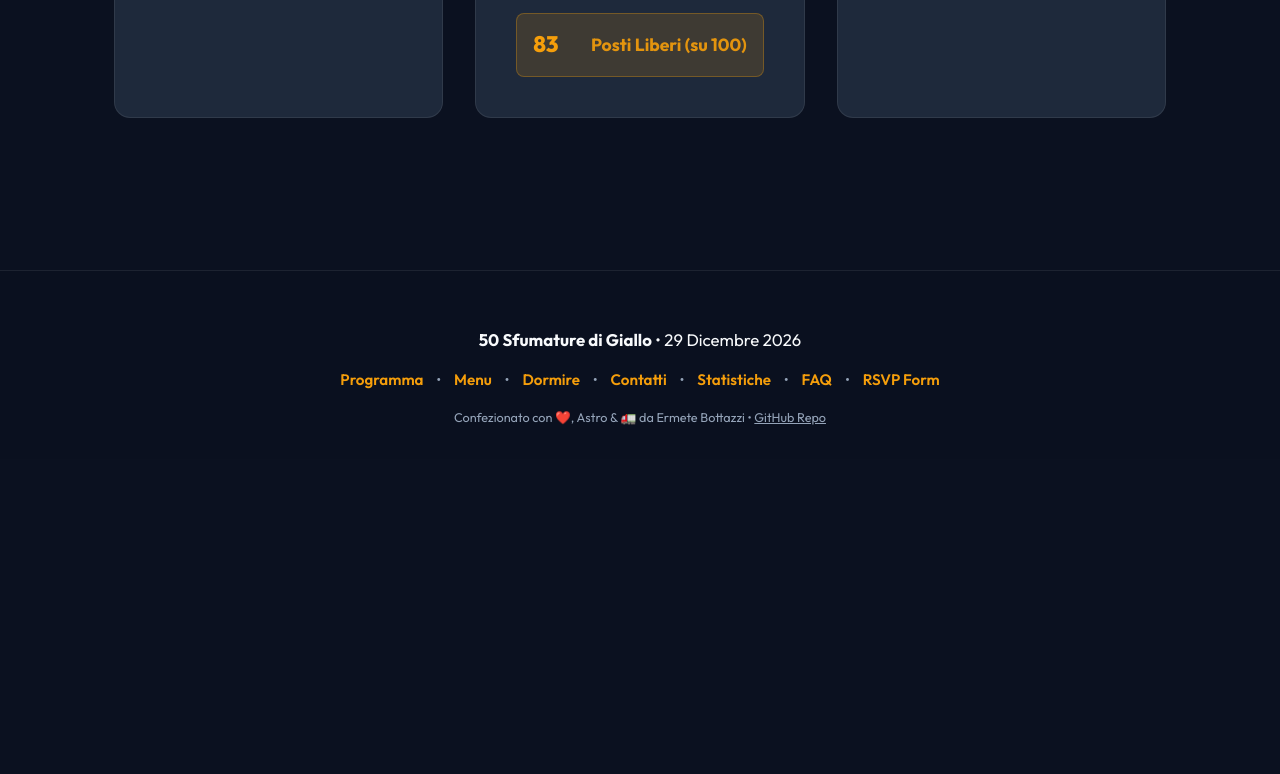
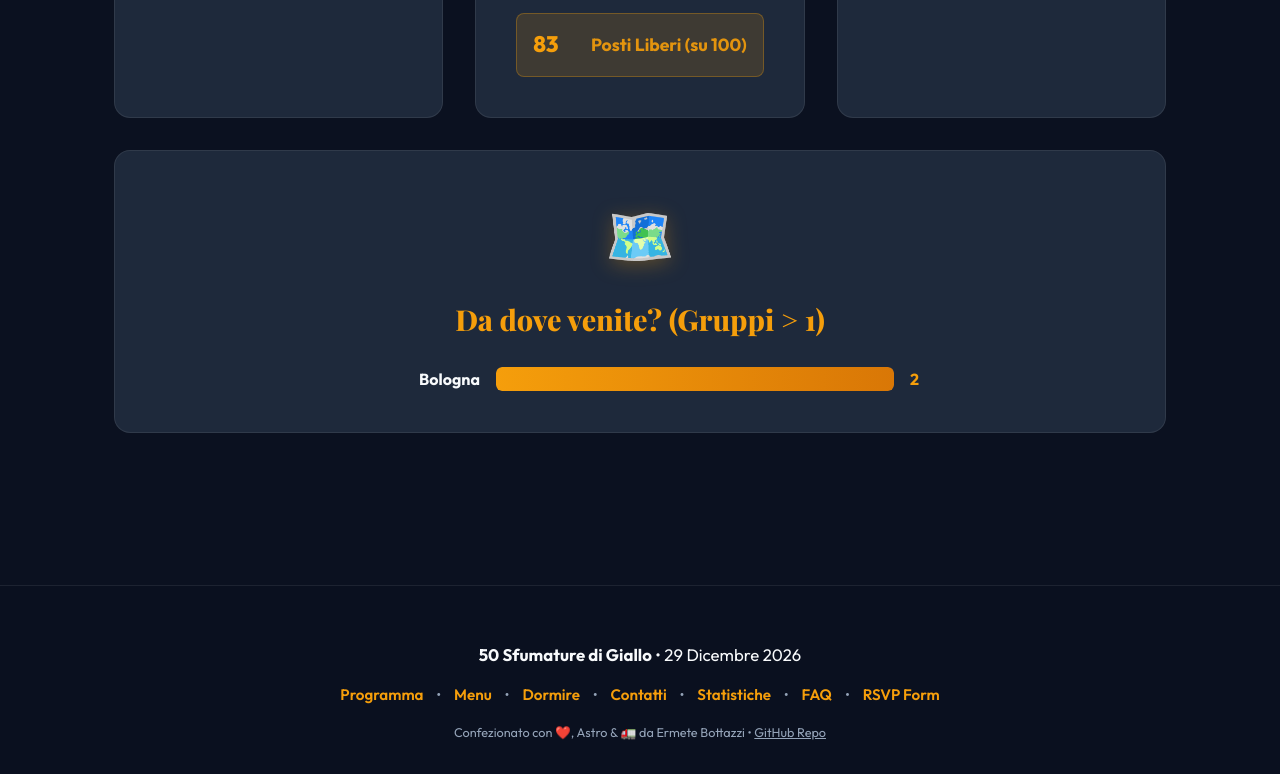
Before and after one commit to palladius/compleanno-palladiano-2026, an Astro site: page /compleanno-palladiano-2026/stats in a window 1280 px wide. Shown: the part 1156-1930 px from the top of the page. Before the commit the page ends 1615 px from the top, so only its background shows below. Built offline with nearby package versions, Linux system fonts and the light colour scheme; Astro itself is replaced by a stand-in of ours; a web font is replaced by a local one.

Commit message:
Add new and old records tracking to sync script and cities histogram to dashboard

```diff
--- a/src/data/fomo.json
+++ b/src/data/fomo.json
@@ -1,4 +1,5 @@
 {
+  "total_records": 10,
   "respondents": 8,
   "maybe_respondents": 2,
   "confirmed": 17,
@@ -11,6 +12,9 @@
     "vegetariani": 1,
     "altro": 2
   },
+  "cities": {
+    "Bologna": 2
+  },
   "total_accomodation": 35,
   "total_seats": 100
 }
--- a/src/pages/stats.astro
+++ b/src/pages/stats.astro
@@ -2,6 +2,10 @@
 import Layout from '../layouts/Layout.astro';
 import CircularProgress from '../components/CircularProgress.astro';
 import fomoStats from '../data/fomo.json';
+
+const citiesEntries = Object.entries(fomoStats.cities || {});
+citiesEntries.sort((a, b) => (b[1] as number) - (a[1] as number));
+const maxCityCount = citiesEntries.length > 0 ? Math.max(...citiesEntries.map(e => e[1] as number)) : 1;
 ---
 
 <Layout title="Statistiche | Il 50° Compleanno Palladiano" currentPage="stats">
@@ -113,6 +117,28 @@ import fomoStats from '../data/fomo.json';
             </div>
           </div>
         </div>
+
+        <!-- PROVENIENZE -->
+        <div class="stat-card" style="grid-column: 1 / -1;">
+          <div class="stat-icon">🗺️</div>
+          <h3 lang-it>Da dove venite? (Gruppi &gt; 1)</h3>
+          <h3 lang-en>Where are you from? (Groups &gt; 1)</h3>
+
+          <div class="city-histogram">
+            {citiesEntries.map(([city, count]) => (
+              <div class="city-bar-row">
+                <span class="city-name">{city}</span>
+                <div class="city-bar-wrapper">
+                  <div class="city-bar" style={`width: ${((count as number) / maxCityCount) * 100}%`}></div>
+                </div>
+                <span class="city-count">{count}</span>
+              </div>
+            ))}
+            {citiesEntries.length === 0 && (
+              <p style="text-align: center; opacity: 0.7;">Ancora nessun gruppo numeroso (N &gt; 1) da una singola città. Aumenta la FOMO!</p>
+            )}
+          </div>
+        </div>
       </div>
     </section>
   </main>
@@ -185,4 +211,46 @@ import fomoStats from '../data/fomo.json';
   .stat-lbl {
     opacity: 0.9;
   }
+
+  .city-histogram {
+    display: flex;
+    flex-direction: column;
+    gap: 1rem;
+    margin-top: 1.5rem;
+    text-align: left;
+    max-width: 600px;
+    margin-left: auto;
+    margin-right: auto;
+  }
+  .city-bar-row {
+    display: flex;
+    align-items: center;
+    gap: 1rem;
+  }
+  .city-name {
+    width: 140px;
+    font-weight: bold;
+    text-align: right;
+    white-space: nowrap;
+    overflow: hidden;
+    text-overflow: ellipsis;
+  }
+  .city-bar-wrapper {
+    flex-grow: 1;
+    background: rgba(255, 255, 255, 0.1);
+    border-radius: 6px;
+    height: 24px;
+    overflow: hidden;
+  }
+  .city-bar {
+    height: 100%;
+    background: linear-gradient(90deg, var(--accent-gold), #d97706);
+    border-radius: 6px;
+    transition: width 1.5s cubic-bezier(0.22, 1, 0.36, 1);
+  }
+  .city-count {
+    width: 30px;
+    font-weight: bold;
+    color: var(--accent-gold);
+  }
 </style>
```
Also changed, not shown: 2 other files.
